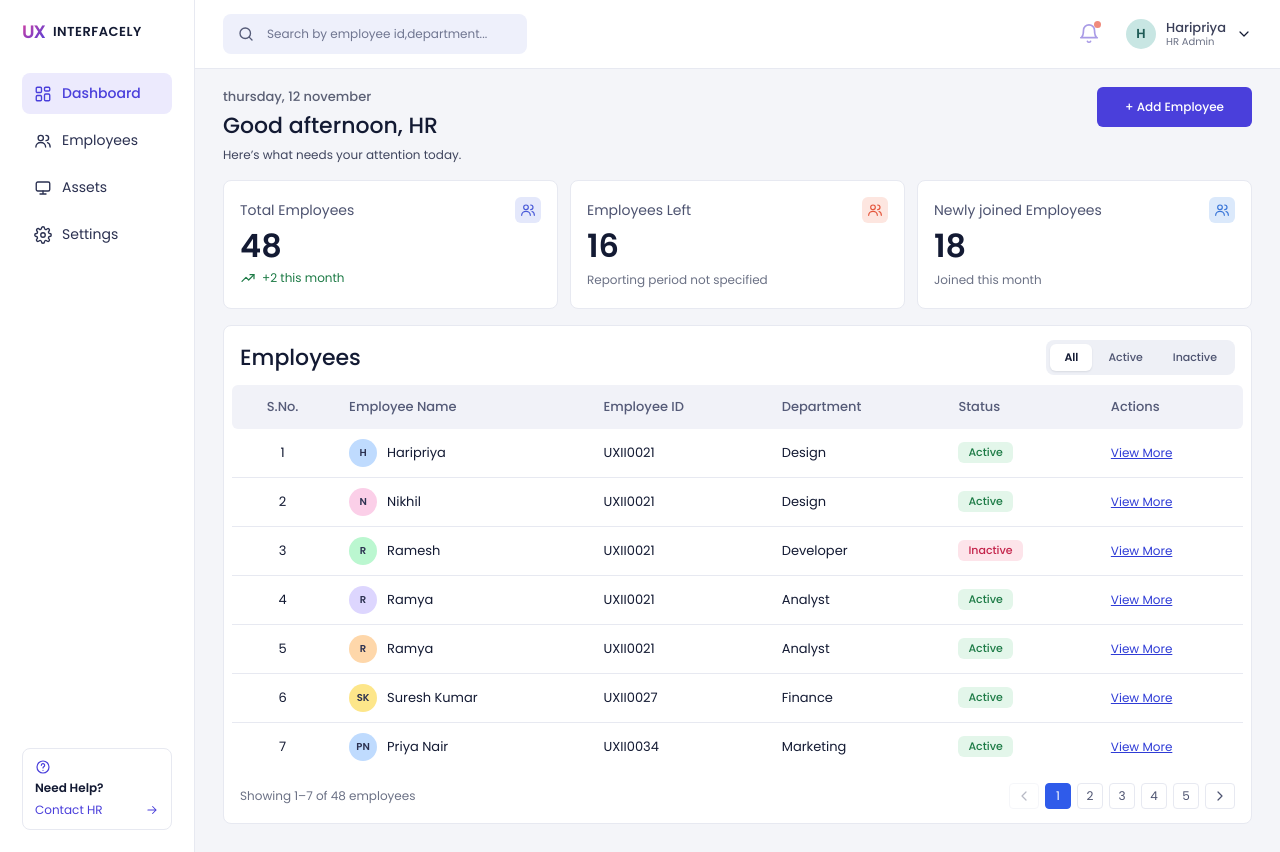
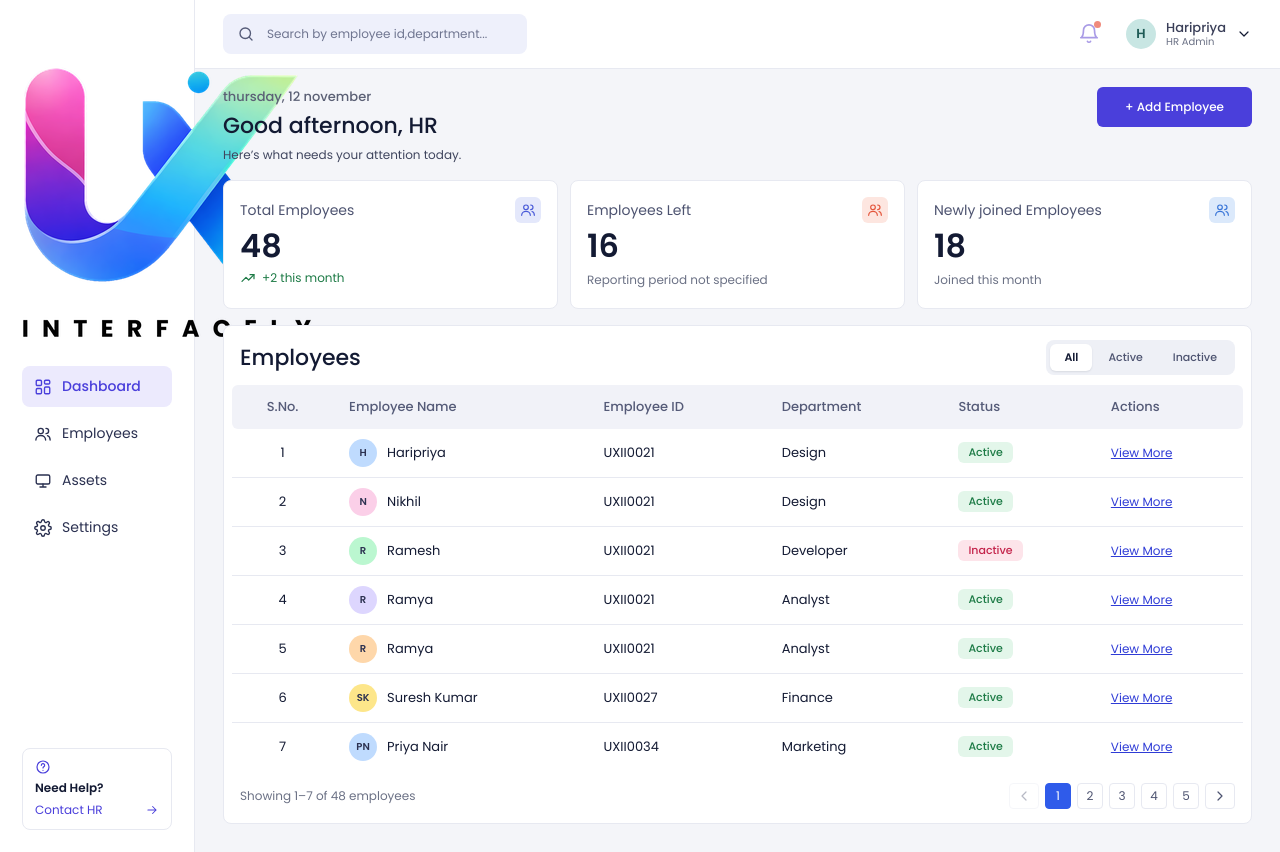
Before and after one commit to prathyusha-ux/hr-dashboard, a React (Vite) app in the folder hr-dashboard/: page / in a window 1280 px wide. Built offline with nearby package versions, Linux system fonts and the light colour scheme.

Commit message:
Replace logo text with new logo image

```diff
--- a/hr-dashboard/src/Dashboard.jsx
+++ b/hr-dashboard/src/Dashboard.jsx
@@ -224,9 +224,8 @@ export default function Dashboard() {
       {/* ---------- Sidebar ---------- */}
       <aside className="sidebar">
         <div className="logo">
-          <span className="logo-mark">UX</span>
-          <span className="logo-text">INTERFACELY</span>
-        </div>
+  <img src="/logonew.png" alt="Interfacely" />
+</div>
 
         <nav className="nav">
           {navItems.map((item) => (
```
